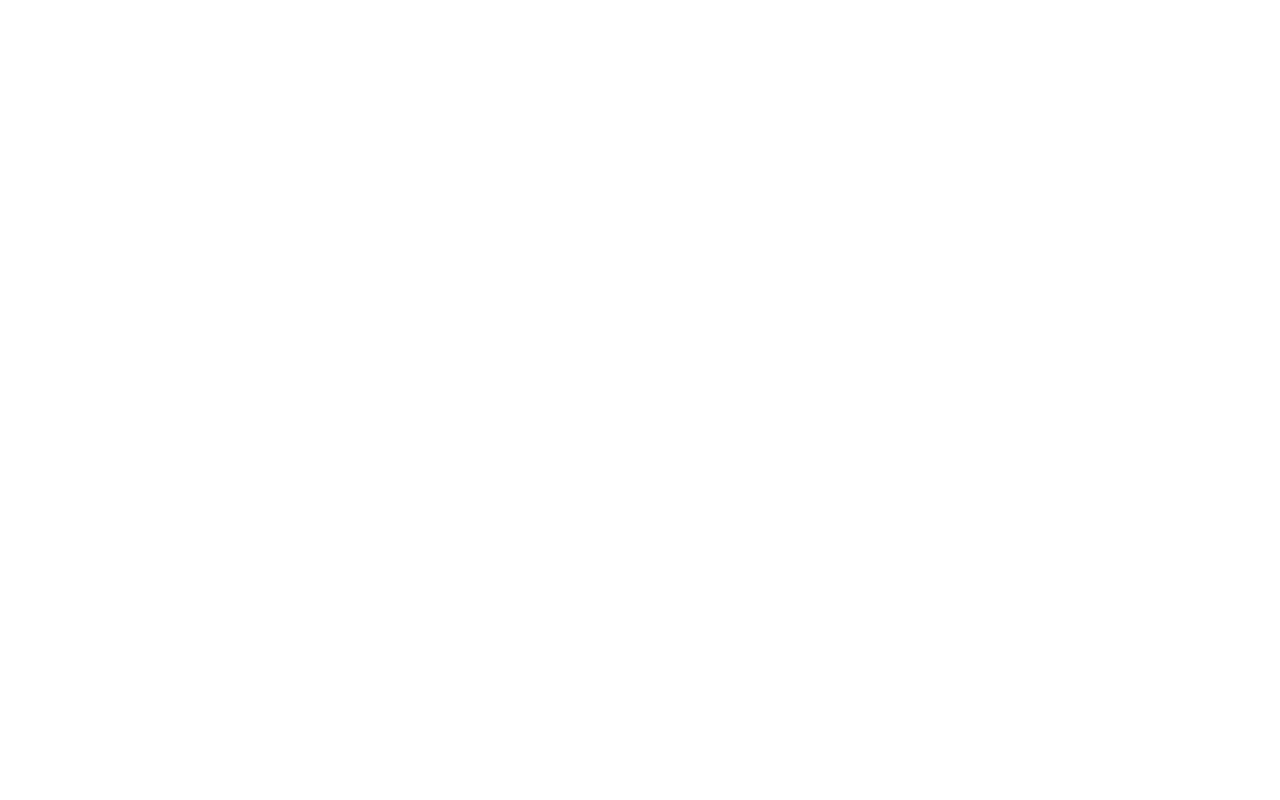
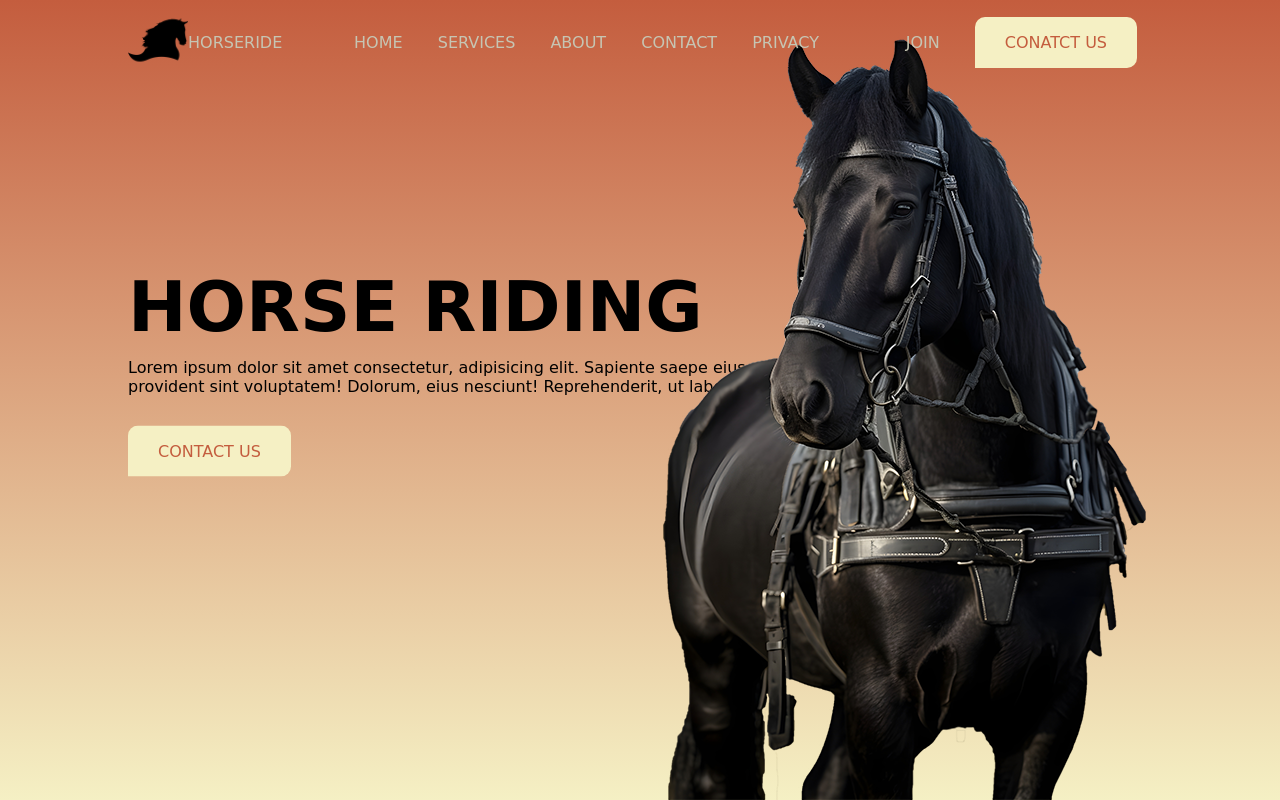
Before and after one commit to mohamedsidry/htlm-css-project-01, a plain HTML site: page index.html in a window 1280 px wide. Drawn offline with Linux system fonts and the light colour scheme; a web font is replaced by a local one.

Commit message:
horse riding landing page nonresponseve
simple landing page with nav-bar content and image !

```diff
--- a/css/main.css
+++ b/css/main.css
@@ -0,0 +1,189 @@
+
+@import url('https://fonts.googleapis.com/css2?family=Caudex:ital,wght@1,700&display=swap');
+/** font-family: 'Caudex', serif;**/
+@import url('https://fonts.googleapis.com/css2?family=Baumans&display=swap');
+/** font-family: 'Baumans', cursive; **/
+
+:root{
+
+
+    --fst-col: #c45d3e;
+    --ses-col: #ee7c4b;
+    --trd-col: #c6c5b3;
+    --frd-col: #f5f0c4;
+    --col-dark: #000000;
+    --col-light: #eeeeee;
+}
+
+*{
+
+    box-sizing: border-box;
+    margin: 0px;
+    padding: 0px;
+    font-family: 'Baumans' , cursive;
+}
+
+
+.hero{
+    position: relative;
+    width: 100%;
+    height: 100vh;
+    background: linear-gradient(#c45d3e,#f5f0c4 );
+    padding: 10px 10%;
+
+}
+
+a{
+    text-decoration: none;
+    color: var(--trd-col);
+}
+
+ul{
+
+    list-style: none;
+}
+
+
+.nav-bar{
+    position: relative;
+    display: flex;
+    justify-content: space-between;
+    align-items: center;
+    z-index: 10;
+
+}
+
+.nav-bar .brand{
+
+    display: flex;
+    align-items: center;
+    justify-content: space-evenly;
+
+}
+
+.actions a{
+
+    margin: 0px 15px;
+}
+
+.contact-btn{
+    display: inline-block;
+    background-color: var(--frd-col);
+    padding: 16px 30px;
+    color: #c45d3e;
+    border-radius: 10px;
+    border-bottom-left-radius: 0px;
+    transition: 0.5s;
+}
+
+.nav-bar li a:hover{
+
+    font-weight: bold;
+    color: var(--col-dark);
+}
+
+.nav-bar li{
+
+    display: inline-block;
+    margin: 0px 15px;
+}
+
+.brand-logo img{
+    width: 60px;
+    height: 60px;
+}
+
+/** CONTENT ELEMENTS STYLES **/
+
+.content{
+
+    position: absolute;
+    top: 20%;
+    transform: translate( 0%,50%);
+    max-width: 50%;
+}
+
+.content h1{
+
+    font-size: 70px;
+    color: var(--col-dark);
+    animation-delay: 0.5s;
+}
+
+.content p{
+margin: 10px 0px 30px;
+color: var(--col-dark);
+animation-delay: 1s;
+
+}
+
+
+
+.contact-btn:hover{
+
+    border-bottom-left-radius: 10px;
+    background-color: #000000;
+    border: --ses-col solid 2px;
+    color: var(--col-light);
+
+
+}
+
+/**  feature-img **/
+
+
+.feature-img{
+    position: absolute;
+    width: 530px;
+    bottom: 0px;
+    right: 10%;
+
+}
+
+.feature-img.animated-up{
+    animation-delay: 1.5s;
+}
+
+/** ANIMATIONS **/
+
+
+.animated-up{
+
+    opacity: 0;
+    transform: translateY(50px) ;
+
+    -webkit-animation: move-up-anim 0.5s linear forwards;
+    -moz-animation: move-up-anim 0.5s linear forwards;
+    -o-animation: move-up-anim 0.5s linear forwards;
+    -ms-zoom-animation: move-up-anim 0.5s linear forwards;
+    animation: move-up-anim 0.5s linear forwards;
+}
+
+@keyframes move-up-anim{
+    100%{
+        opacity: 1;
+        transform: translateY(0px);
+    }
+}
+
+
+.animated-to-right{
+
+    opacity: 0;
+    transform: translateX(-50px) ;
+
+    -webkit-animation: move-up-anim 0.5s linear forwards;
+    -moz-animation: move-up-anim 0.5s linear forwards;
+    -o-animation: move-up-anim 0.5s linear forwards;
+    -ms-zoom-animation: move-up-anim 0.5s linear forwards;
+    animation: anim-to-right 1s linear forwards;
+    animation-delay: 2s;
+
+}
+
+@keyframes anim-to-right{
+    100%{
+        opacity: 1;
+        transform: translateX(0px);
+    }
+}
--- a/index.html
+++ b/index.html
@@ -9,7 +9,40 @@
     <link rel="stylesheet" href="/css/main.css">
 </head>
 <body>
+    <div class="hero">
+        <nav class="nav-bar">
+            <div class="brand">
+                <div class="brand-logo">
+                    <a href="/">
+                        <img src="/resourses/favicon.png" alt="horse riding logo">
+                    </a>
+                </div>
+                <div class="brand-name">
+                    <a href="/">HORSERIDE</a>
+                </div>
+            </div>
+            <div class="nav-links">
+                <ul class="list-link">
+                    <li class="nav-link"><a href="#">HOME</a></li>
+                    <li class="nav-link"><a href="#">SERVICES</a></li>
+                    <li class="nav-link"><a href="#">ABOUT</a></li>
+                    <li class="nav-link"><a href="#">CONTACT</a></li>
+                    <li class="nav-link"><a href="#">PRIVACY</a></li>
+                </ul>
+            </div>
+            <div class="actions">
+                <a class="join-btn" href="#">JOIN</a>
+                <a class="contact-btn" href="#">CONATCT US</a>
 
+            </div>
+        </nav>
+        <div class="content">
+            <h1 class="animated-up">HORSE RIDING</h1>
+            <p class="animated-up">Lorem ipsum dolor sit amet consectetur, adipisicing elit. Sapiente saepe eius provident sint voluptatem! Dolorum, eius nesciunt! Reprehenderit, ut labore.</p>
+            <a  class="contact-btn animated-to-right" href="#"> CONTACT US</a>
+        </div>
+        <img src="/resourses/horse-img-530.png" alt="hores image" class="feature-img animated-up">
+    </div>
 
     <script src="/js/main.js"></script>
 </body>
```
Also changed, not shown: resourses/horse-img-530.png (added), 1 other file.
